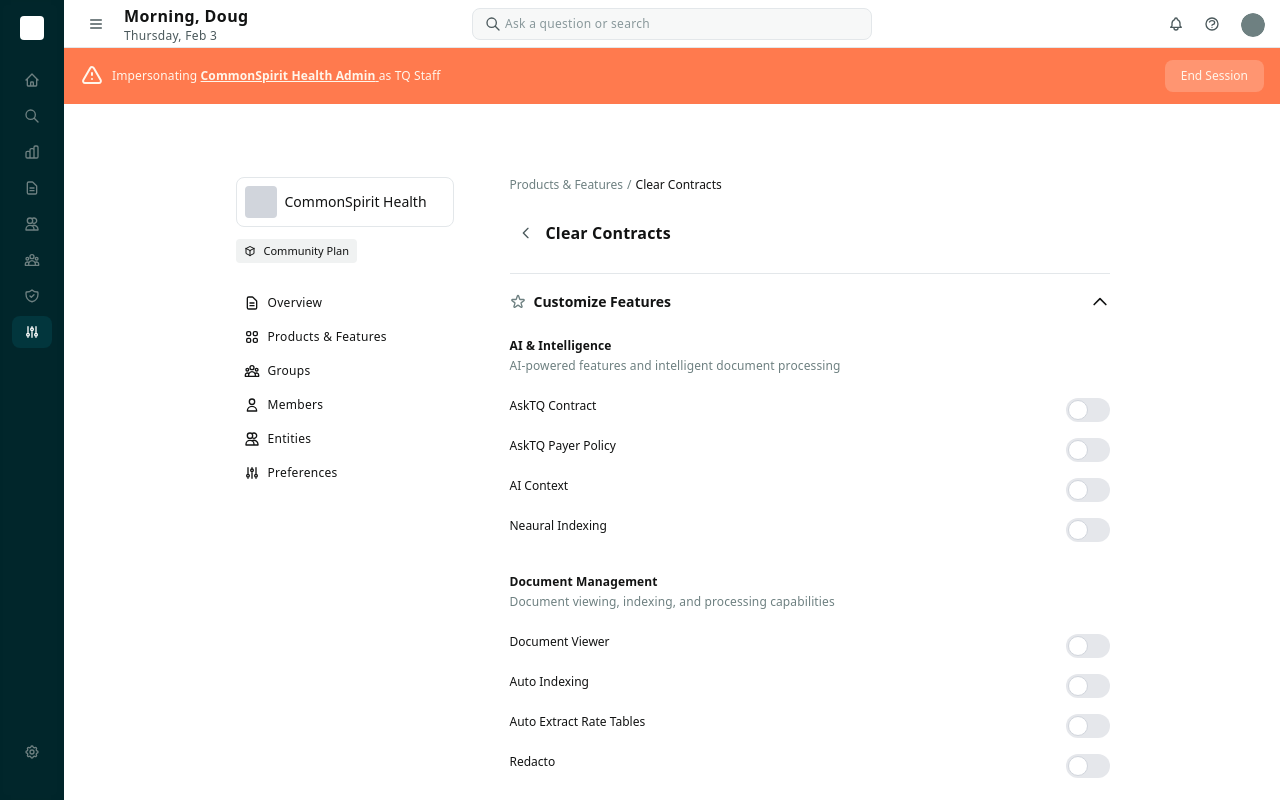
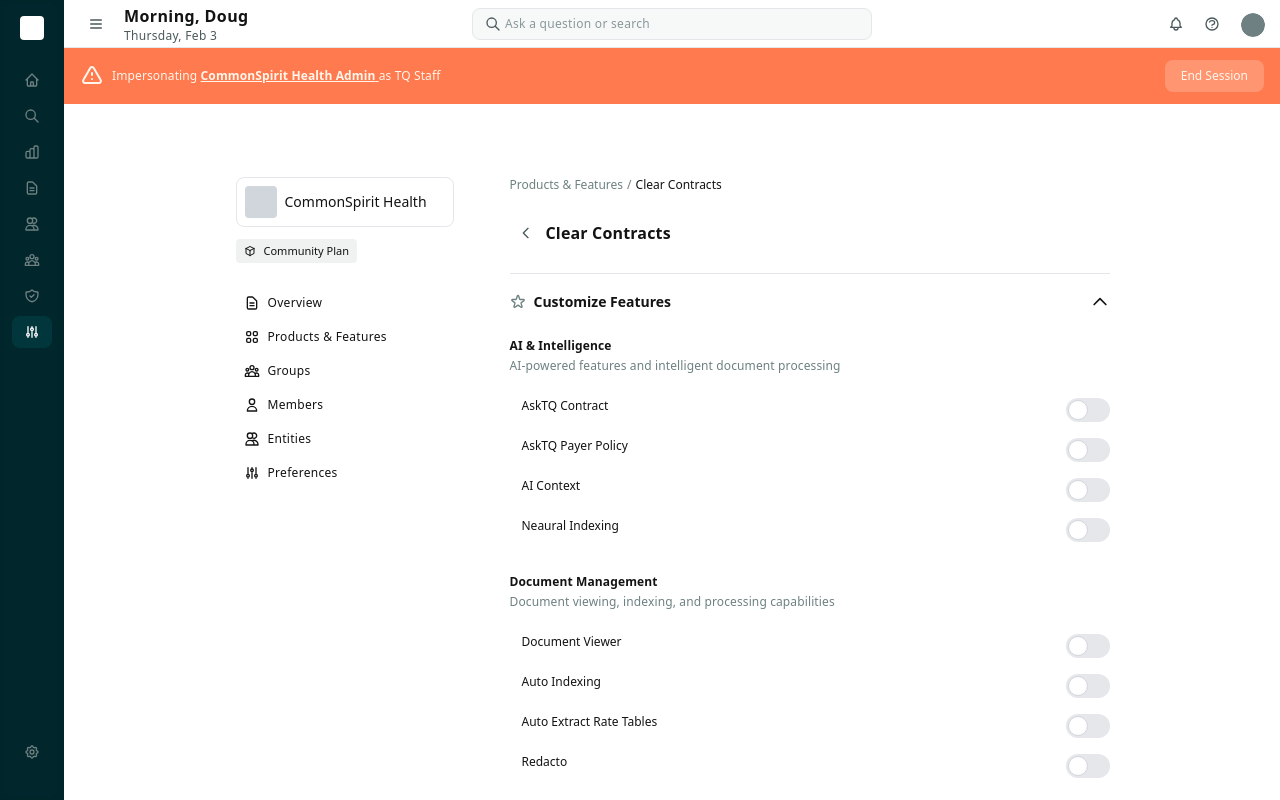
Before and after one commit to damonstrick/adminapp, a Next.js app: page /permissions/products/clear-contracts in a window 1280 px wide. Built offline with nearby package versions, Linux system fonts and the light colour scheme.

Commit message:
Indent feature items under each subsection by 12px in customize features section

```diff
--- a/components/ClearContractsProductEntitlement.tsx
+++ b/components/ClearContractsProductEntitlement.tsx
@@ -836,7 +836,7 @@ export default function ClearContractsProductEntitlement() {
                   AI-powered features and intelligent document processing
                 </p>
               </div>
-              <div className="flex flex-col gap-4 items-start relative shrink-0 w-full">
+              <div className="flex flex-col gap-4 items-start relative shrink-0 w-full" style={{ paddingLeft: '12px' }}>
                 {/* AskTQ Contract */}
                 <div className="flex items-start justify-between relative shrink-0 w-full">
                   <div className="flex-1">
@@ -890,7 +890,7 @@ export default function ClearContractsProductEntitlement() {
                   Document viewing, indexing, and processing capabilities
                 </p>
               </div>
-              <div className="flex flex-col gap-4 items-start relative shrink-0 w-full">
+              <div className="flex flex-col gap-4 items-start relative shrink-0 w-full" style={{ paddingLeft: '12px' }}>
                 {/* Document Viewer */}
                 <div className="flex items-start justify-between relative shrink-0 w-full">
                   <div className="flex-1">
@@ -944,7 +944,7 @@ export default function ClearContractsProductEntitlement() {
                   Reporting and data analysis features
                 </p>
               </div>
-              <div className="flex flex-col gap-4 items-start relative shrink-0 w-full">
+              <div className="flex flex-col gap-4 items-start relative shrink-0 w-full" style={{ paddingLeft: '12px' }}>
                 {/* Rate Summary */}
                 <div className="flex items-start justify-between relative shrink-0 w-full">
                   <div className="flex-1">
@@ -978,7 +978,7 @@ export default function ClearContractsProductEntitlement() {
                   Approval and workflow automation features
                 </p>
               </div>
-              <div className="flex flex-col gap-4 items-start relative shrink-0 w-full">
+              <div className="flex flex-col gap-4 items-start relative shrink-0 w-full" style={{ paddingLeft: '12px' }}>
                 {/* CC Approval Workflow */}
                 <div className="flex items-start justify-between relative shrink-0 w-full">
                   <div className="flex-1">
```
